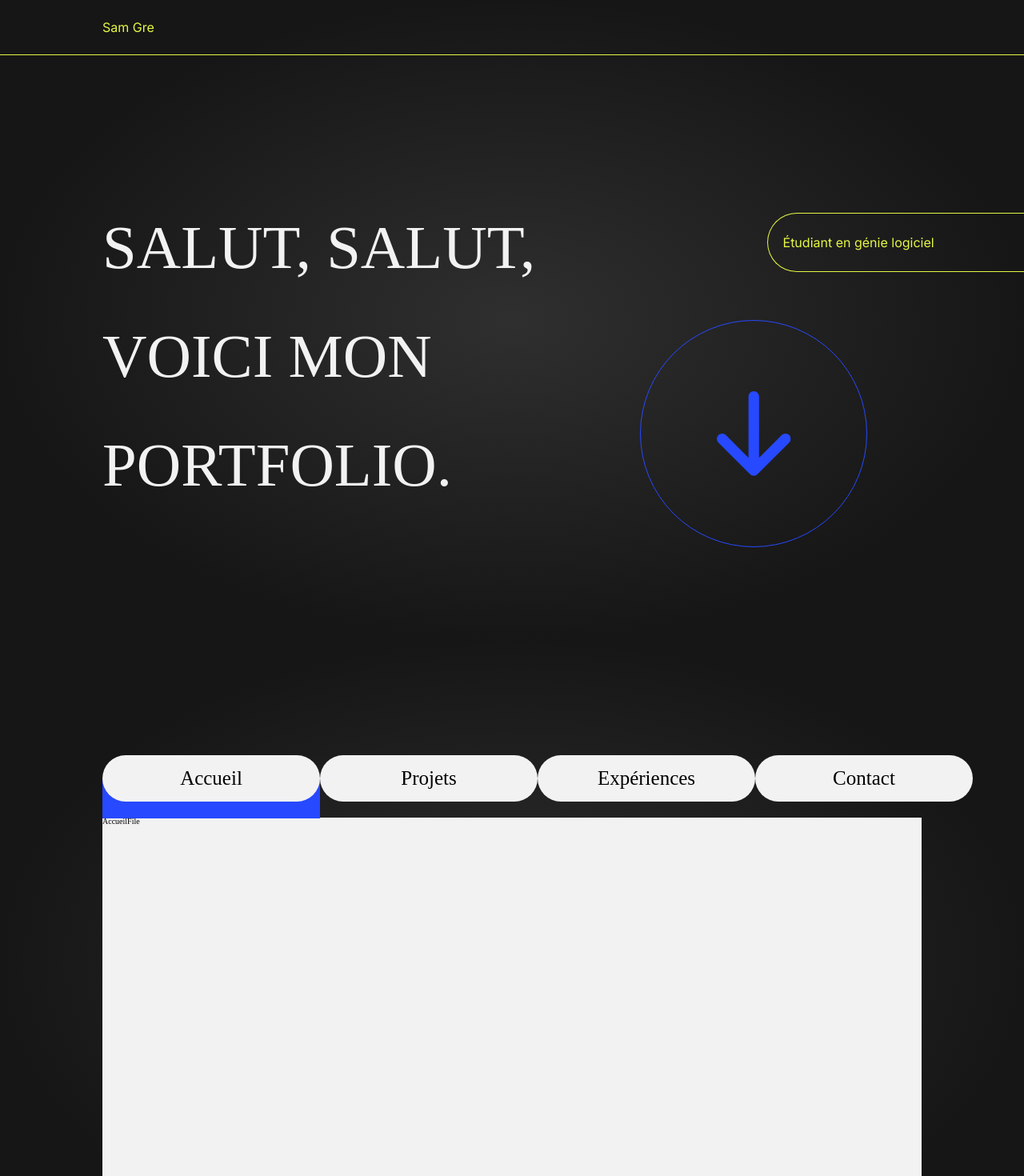
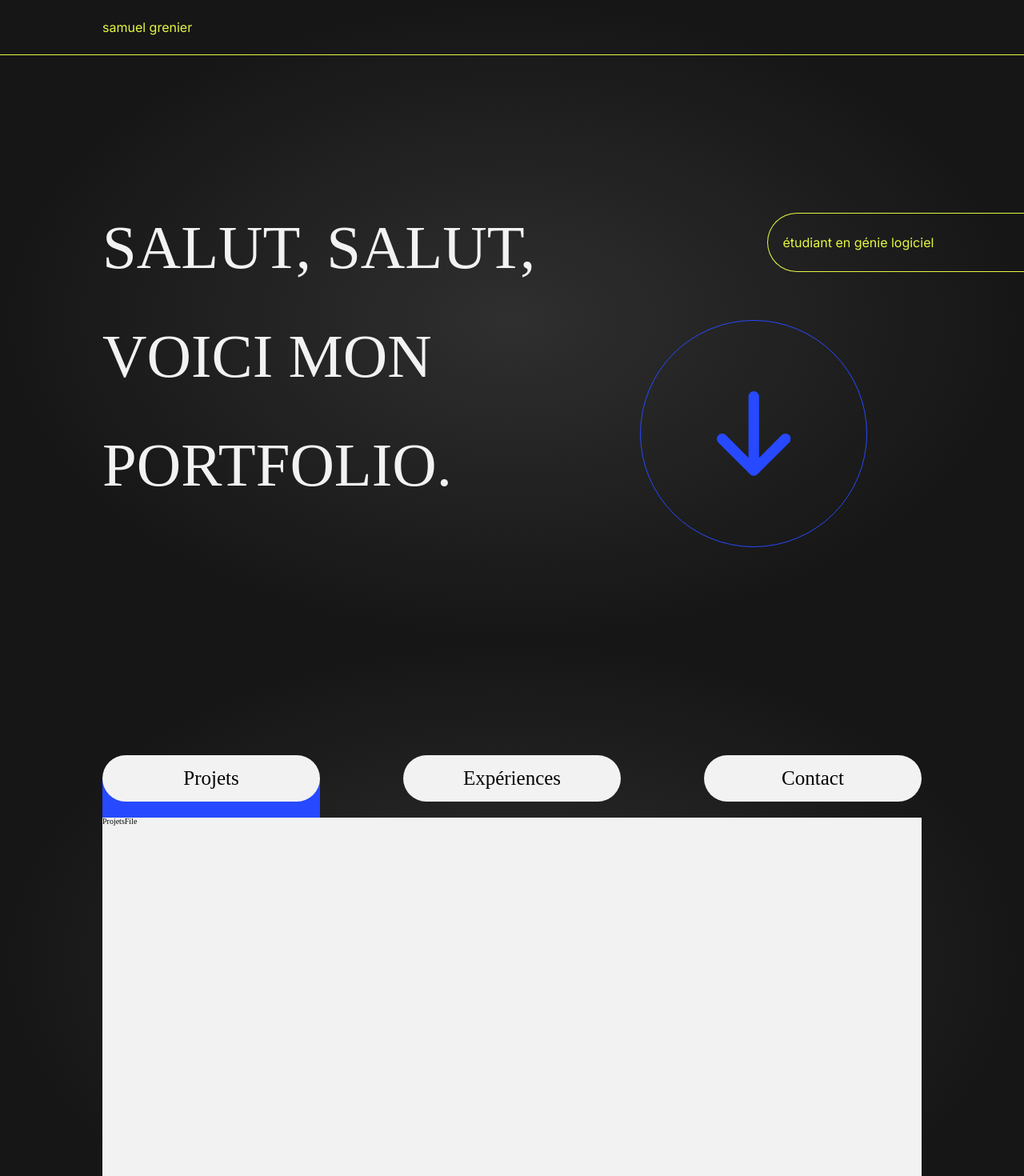
Before and after one commit to Sam17-beep/portfolio, a React (Vite) app: page / in a window 1280 px wide. Shown: the top 1470 px of the page at 80% size. Built offline with nearby package versions, Linux system fonts and the light colour scheme; a web font is replaced by a local one.

Commit message:
remove Accueil

```diff
--- a/src/components/Body/Folder/File/File.module.css
+++ b/src/components/Body/Folder/File/File.module.css
@@ -3,4 +3,5 @@
   height: 90vh;
   background-color: var(--primary-color);
   margin-top: -3rem;
+  border-radius: 0 0 7rem 0;
 }
--- a/src/components/Body/Folder/File/File.tsx
+++ b/src/components/Body/Folder/File/File.tsx
@@ -1,6 +1,5 @@
-import React from 'react'
 import styles from './File.module.css'
-import AccueilFile from './AccueilFile/AccueilFile'
+// import AccueilFile from './AccueilFile/AccueilFile'
 import ProjetsFile from './ProjetsFile/ProjetsFile'
 import ExperienceFile from './ExperienceFile/ExperienceFile'
 import ContactFile from './ContactFile/ContactFile'
@@ -10,7 +9,7 @@ interface FileProps {
 }
 const File = ({ open }: FileProps) => {
   const files = [
-    <AccueilFile />,
+    // <AccueilFile />,
     <ProjetsFile />,
     <ExperienceFile />,
     <ContactFile />,
--- a/src/components/Body/Folder/NavBar/NavBar.tsx
+++ b/src/components/Body/Folder/NavBar/NavBar.tsx
@@ -7,31 +7,25 @@ interface NavBarProps {
   open: boolean[]
 }
 const NavBar = ({ setOpen, open }: NavBarProps) => {
-  const accueilClickHandler = () => {
-    setOpen([true, false, false, false])
-  }
   const projetsClickHandler = () => {
-    setOpen([false, true, false, false])
+    setOpen([true, false, false])
   }
   const experiencesClickHandler = () => {
-    setOpen([false, false, true, false])
+    setOpen([false, true, false])
   }
   const contactClickHandler = () => {
-    setOpen([false, false, false, true])
+    setOpen([false, false, true])
   }
 
   return (
     <div className={styles.navBar} id="navBar">
-      <NavButton open={open[0]} onClick={accueilClickHandler}>
-        Accueil
-      </NavButton>
-      <NavButton open={open[1]} onClick={projetsClickHandler}>
+      <NavButton open={open[0]} onClick={projetsClickHandler}>
         Projets
       </NavButton>
-      <NavButton open={open[2]} onClick={experiencesClickHandler}>
+      <NavButton open={open[1]} onClick={experiencesClickHandler}>
         Expériences
       </NavButton>
-      <NavButton open={open[3]} onClick={contactClickHandler}>
+      <NavButton open={open[2]} onClick={contactClickHandler}>
         Contact
       </NavButton>
     </div>
--- a/src/components/Body/Folder/NavBar/NavButton/NavButton.module.css
+++ b/src/components/Body/Folder/NavBar/NavButton/NavButton.module.css
@@ -36,4 +36,5 @@
   width: 27.2rem;
   height: 50px;
   background-color: var(--secondary-color);
+  z-index: -1;
 }
--- /dev/null
+++ b/src/components/Body/TitlePage/HackerText/HackerText.css
@@ -0,0 +1,3 @@
+.text-container {
+  width: fit-content;
+}
--- /dev/null
+++ b/src/components/Body/TitlePage/HackerText/HackerText.tsx
@@ -0,0 +1,46 @@
+import React from 'react'
+import './HackerText.css'
+
+const HackerText = ({
+  children,
+  steps = 3,
+  isLowerCase = false,
+}: {
+  children: string
+  steps?: number
+  isLowerCase?: boolean
+}) => {
+  let letters = 'ABCDEFGHIJKLMNOPQRSTUVWXYZ'
+  let text = children.toUpperCase()
+  if (isLowerCase) {
+    letters = 'abcdefghijklmnopqrstuvwxyz'
+    text = children.toLowerCase()
+  }
+
+  const mouseOverhandler = (e: any) => {
+    let interations: number = 0
+
+    const interval = setInterval(() => {
+      e.target.innerText = e.target.innerText
+        .split('')
+        .map((letter: string, index: number) => {
+          if (index < interations) {
+            return text[index]
+          }
+          return letters[Math.floor(Math.random() * letters.length)]
+        })
+        .join('')
+
+      if (interations >= text.length) clearInterval(interval)
+      interations += 1 / steps
+    }, 30)
+  }
+
+  return (
+    <span className="text-container" onMouseOver={mouseOverhandler}>
+      {text}
+    </span>
+  )
+}
+
+export default HackerText
--- a/src/components/Body/TitlePage/TitlePage.tsx
+++ b/src/components/Body/TitlePage/TitlePage.tsx
@@ -1,6 +1,7 @@
 import { useRef } from 'react'
 import styles from './TitlePage.module.css'
 import ArrowButton from './ArrowButton/ArrowButton'
+import HackerText from './HackerText/HackerText'
 interface TitlePageProps {
   arrowClick: Function
 }
@@ -18,7 +19,11 @@ const TitlePage = ({ arrowClick }: TitlePageProps) => {
           portfolio.
         </p>
         <div className={styles.pastille}>
-          <p className={styles.pastilleText}>Étudiant en génie logiciel</p>
+          <p className={styles.pastilleText}>
+            <HackerText isLowerCase={true} steps={1}>
+              Étudiant en génie logiciel
+            </HackerText>
+          </p>
         </div>
       </div>
       <div onClick={arrowButtonClickHandler}>
--- /dev/null
+++ b/src/components/Header/HackerText/HackerText.css
@@ -0,0 +1,3 @@
+.text-container {
+  width: fit-content;
+}
--- /dev/null
+++ b/src/components/Header/HackerText/HackerText.tsx
@@ -0,0 +1,46 @@
+import React from 'react'
+import './HackerText.css'
+
+const HackerText = ({
+  children,
+  steps = 3,
+  isLowerCase = false,
+}: {
+  children: string
+  steps?: number
+  isLowerCase?: boolean
+}) => {
+  let letters = 'ABCDEFGHIJKLMNOPQRSTUVWXYZ'
+  let text = children.toUpperCase()
+  if (isLowerCase) {
+    letters = 'abcdefghijklmnopqrstuvwxyz'
+    text = children.toLowerCase()
+  }
+
+  const mouseOverhandler = (e: any) => {
+    let interations: number = 0
+
+    const interval = setInterval(() => {
+      e.target.innerText = e.target.innerText
+        .split('')
+        .map((letter: string, index: number) => {
+          if (index < interations) {
+            return text[index]
+          }
+          return letters[Math.floor(Math.random() * letters.length)]
+        })
+        .join('')
+
+      if (interations >= text.length) clearInterval(interval)
+      interations += 1 / steps
+    }, 30)
+  }
+
+  return (
+    <span className="text-container" onMouseOver={mouseOverhandler}>
+      {text}
+    </span>
+  )
+}
+
+export default HackerText
--- a/src/components/Header/Header.tsx
+++ b/src/components/Header/Header.tsx
@@ -1,11 +1,14 @@
 import React from 'react'
 import styles from './Header.module.css'
+import HackerText from './HackerText/HackerText'
 
 interface HeaderProps {}
 const Header = ({}: HeaderProps) => {
   return (
     <div className={styles.header}>
-      <p className={styles.font}>Sam Gre</p>
+      <p className={styles.font}>
+        <HackerText isLowerCase={true}>Samuel Grenier</HackerText>
+      </p>
     </div>
   )
 }
```
